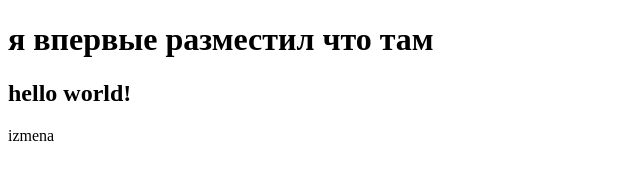
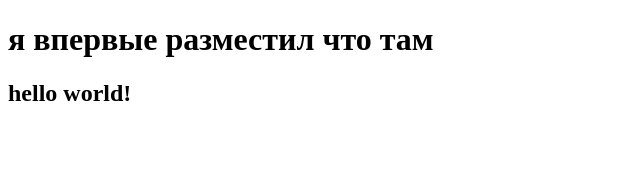
Before and after one commit to Mumlul/new-repo, a plain HTML site: page index.html in a window 1280 px wide. Shown: the full height of the page, 0-640 px from the left. Drawn offline with Linux system fonts and the light colour scheme.

Commit message:
Revert "wrong"
This reverts commit 86fc8fc9afa191de88a59fbb8e48175d2f843a4c.

```diff
--- a/index.html
+++ b/index.html
@@ -8,6 +8,5 @@
 <body>
     <h1>я впервые разместил что там</h1>
     <h2>hello world!</h2>
-    <p>izmena</p>
 </body>
 </html>
```
